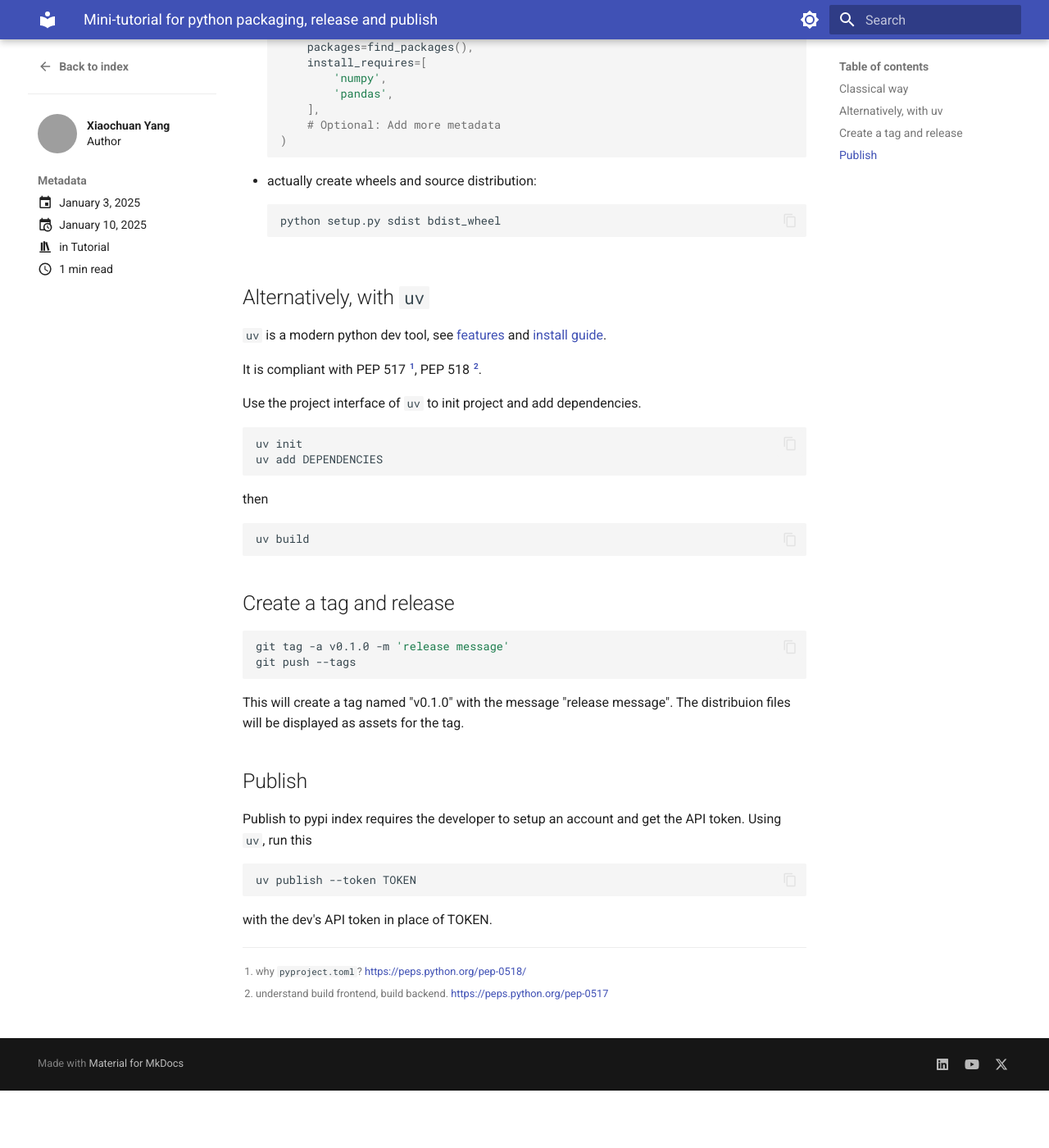
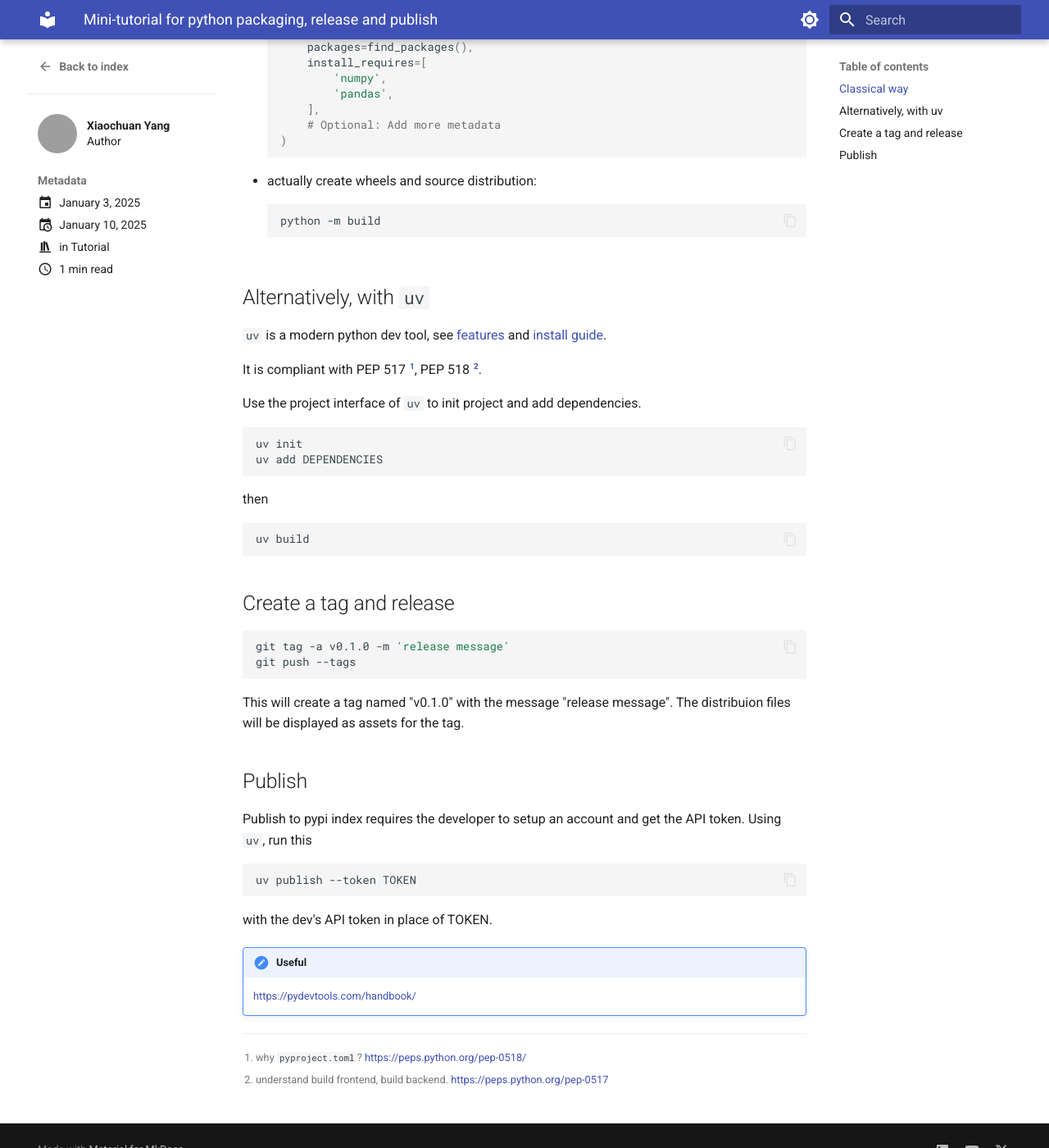
Before and after one commit to xiaochuany/blog, an MkDocs documentation site: the page built from docs/posts/2025-01-03-packaging.md, in a window 1280 px wide and 1400 px high, scrolled down 729 px. Shown: the whole window at 82% size. Built offline with MkDocs 1.6.1 and Material for MkDocs 9.7.7, drawn with Linux system fonts in a browser that asks for light colours; before the commit the page ends 2059 px from its top, so only the background shows below that; grey boxes are pictures that could not be loaded.

Commit message:
update packaging tutorial to replace setup.py commands with python -m build

````diff
--- a/docs/posts/2025-01-03-packaging.md
+++ b/docs/posts/2025-01-03-packaging.md
@@ -47,7 +47,7 @@
 - actually create wheels and source distribution:
 
     ```bash
-    python setup.py sdist bdist_wheel
+    python -m build
     ```
 
 ## Alternatively, with `uv`
@@ -97,3 +97,7 @@
 ```
 
 with the dev's API token in place of TOKEN.
+
+
+!!! useful
+    https://pydevtools.com/handbook/
````
